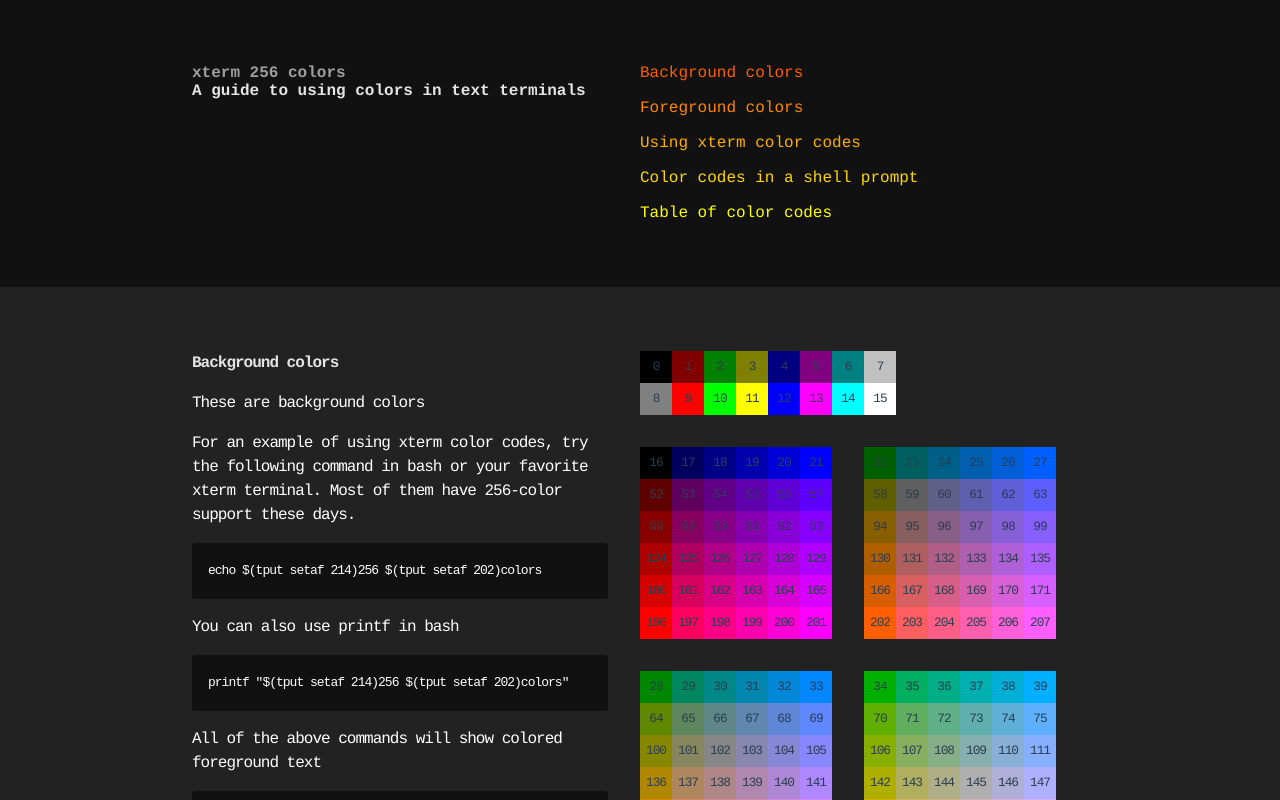
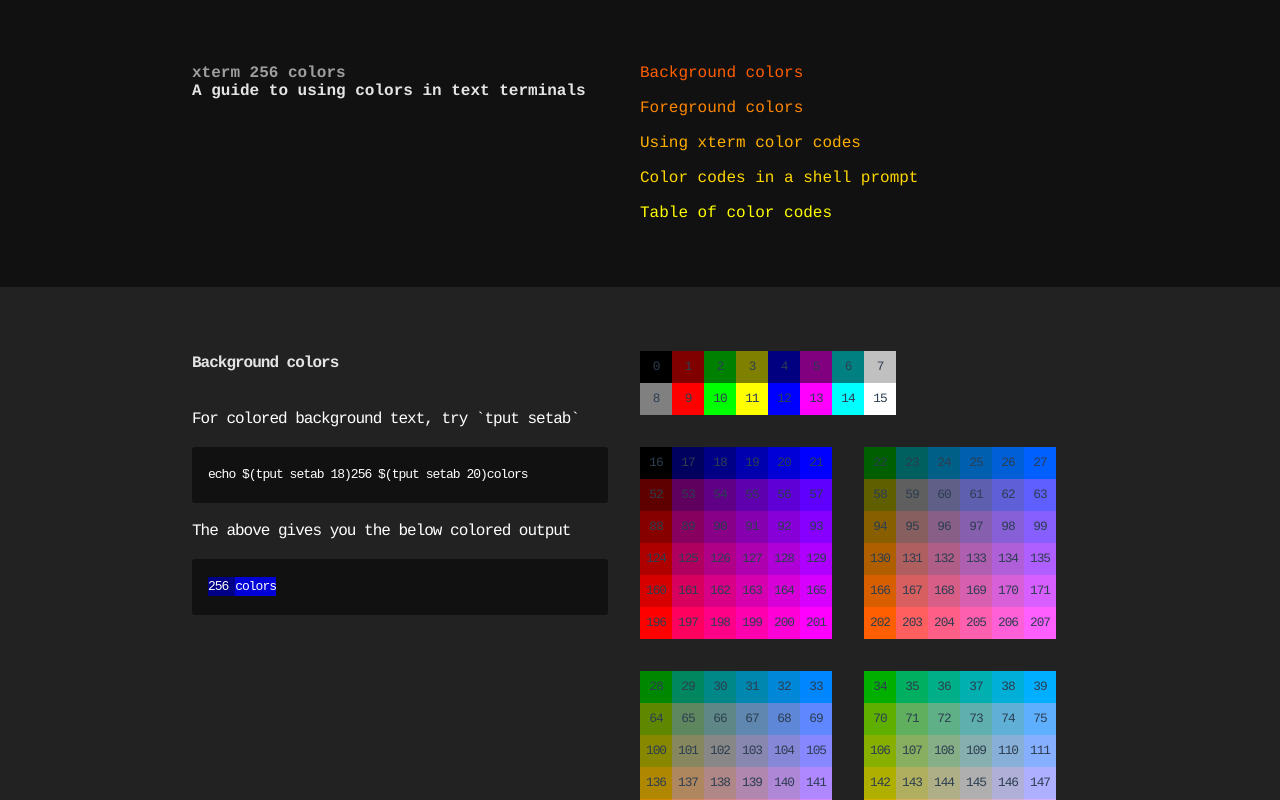
Before and after one commit to linrock/256-colors, a Vue app: page / in a window 1280 px wide. Shown: the top 800 px of the page. Built offline with nearby package versions, Linux system fonts and the light colour scheme.

Commit message:
Update some text

```diff
--- a/src/App.vue
+++ b/src/App.vue
@@ -101,6 +101,7 @@
     color #e4e4e4
     font-size 1rem
     margin 0
+    margin-bottom 2rem
 
   code
     border-radius 3px
--- a/src/sections/ColorSquares.vue
+++ b/src/sections/ColorSquares.vue
@@ -4,28 +4,16 @@ div
     .container.flex-responsive
       aside
         h3 Background colors
-        p
-          | These are background colors
         div
-          | For an example of using xterm color codes, try the
-          | following command in bash or your favorite xterm terminal.
-          | Most of them have 256-color support these days.
+          | For colored background text, try `tput setab`
         code
-          | echo $(tput setaf 214)256
-          | $(tput setaf 202)colors
+          | echo $(tput setab 18)256
+          | $(tput setab 20)colors
         div
-          | You can also use printf in bash
+          | The above gives you the below colored output
         code
-          | printf "$(tput setaf 214)256
-          | $(tput setaf 202)colors"
-        div
-          | All of the above commands will show colored foreground text
-        code
-          color-span(:code="214") 256
-          | &nbsp;
-          color-span(:code="202") colors
-        div
-          | For colored background text, you can use `tput setab`
+          color-span(:code="18" :bg="true") 256&nbsp;
+          color-span(:code="20" :bg="true") colors
 
       .squares-256
         .container-width-8
@@ -44,9 +32,7 @@ div
       aside
         h3 Foreground colors
         div
-          | For an example of using xterm color codes, try the
-          | following command in bash or your favorite xterm terminal.
-          | Most of them have 256-color support these days.
+          | For colored foreground text, try `tput setaf`
         code
           | echo $(tput setaf 214)256
           | $(tput setaf 202)colors
@@ -56,13 +42,11 @@ div
           | printf "$(tput setaf 214)256
           | $(tput setaf 202)colors"
         div
-          | All of the above commands will show colored foreground text
+          | Both the above will show colored foreground text
         code
           color-span(:code="214") 256
           | &nbsp;
           color-span(:code="202") colors
-        div
-          | For colored background text, you can use `tput setab`
 
       .squares-256
         .container-width-8.top
@@ -82,6 +66,7 @@ div
 <script>
   import Square from '../components/Square'
   import ColorText from '../components/ColorText'
+  import ColorSpan from '../components/ColorSpan'
   import sixSquares from '../utils/squares'
 
   export default {
@@ -93,6 +78,7 @@ div
     components: {
       Square,
       ColorText,
+      ColorSpan,
     }
   }
 </script>
@@ -101,14 +87,14 @@ div
   square-size = 2rem
 
   section
-    padding-top 2rem
-    padding-bottom 2.5rem
-    letter-spacing -1px
+    padding 2rem 0
 
     &.color-squares
+      letter-spacing -1px
       background #222
 
     &.color-text
+      letter-spacing -1px
       background #1f1f1f
 
   .squares-256
--- a/src/sections/ColorTable.vue
+++ b/src/sections/ColorTable.vue
@@ -46,12 +46,6 @@ section#table-of-color-codes
     background #222
     padding 40px 0 80px
 
-  p
-    color white
-    margin-bottom 35px
-    line-height 22px
-    font-size 14px
-
   table
     color #ccc
 
```
